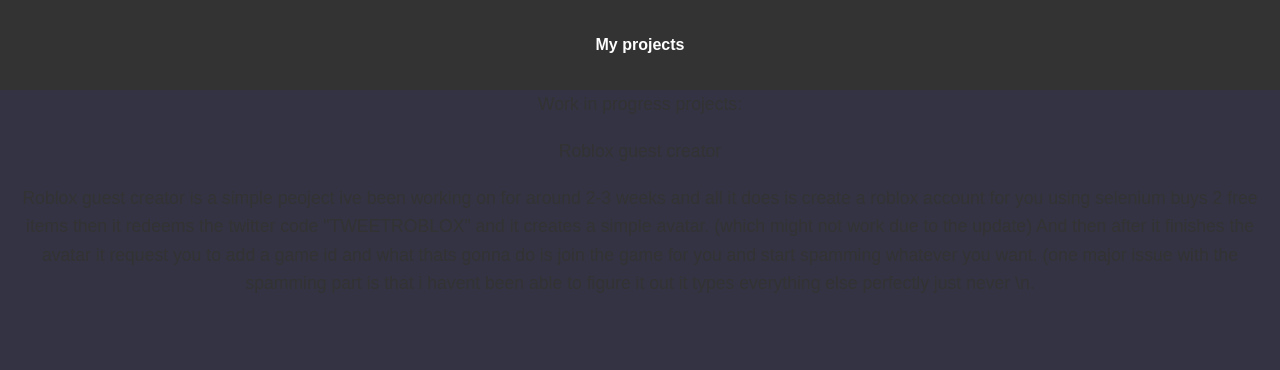
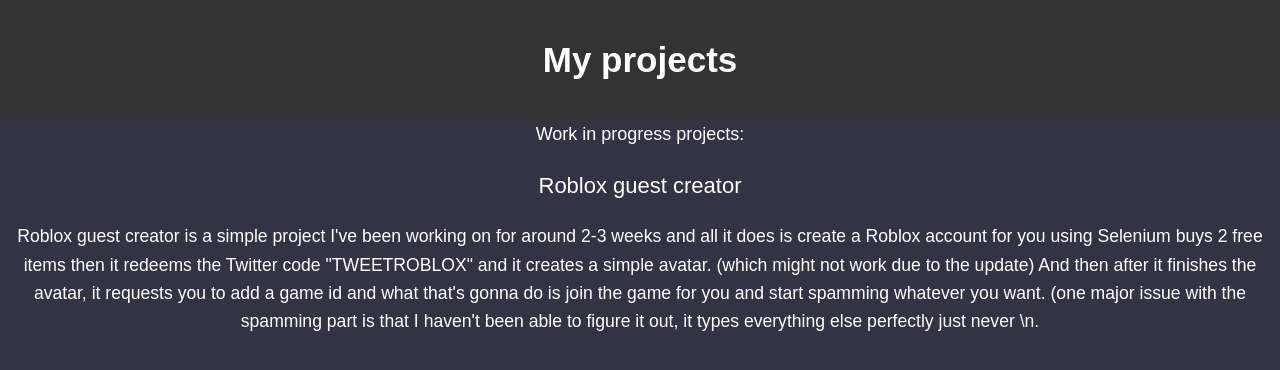
Before and after one commit to V3NOMNS/Live-Racing, a plain HTML site: page index.html in a window 1280 px wide. Drawn offline with Linux system fonts and the light colour scheme.

Commit message:
Update index.html

```diff
--- a/index.html
+++ b/index.html
@@ -9,21 +9,21 @@
         body, h1, p {
             margin: 0;
             padding: 0;
+            color: white; /* Set text color to white for all elements */
         }
 
         body {
             font-family: Arial, sans-serif;
             line-height: 1.6;
             background-color: #334;
-            color: #333;
         }
 
         /* Header styles */
         header {
             background-color: #333;
-            color: #fff;
             text-align: center;
             padding: 2rem;
+            font-size: 35px;
         }
 
         h1 {
@@ -41,7 +41,6 @@
         h2 {
             font-size: 2rem;
             margin-bottom: 1rem;
-            color: #333;
         }
 
         p {
@@ -66,20 +65,19 @@
         /* Footer styles */
         footer {
             background-color: #333;
-            color: #fff;
             text-align: center;
             padding: 1rem;
         }
     </style>
 </head>
 <body>
-    <header style="font-size: 35;"><b>My projects</b></header>
+    <header><b>My projects</b></header>
     <div id="wip">
         <center>
-            <p style="font-size: 18;">Work in progress projects:</p>
+            <p style="font-size: 18px;">Work in progress projects:</p>
             <p> </p>
-            <p style="font-size: 22;">Roblox guest creator</p>
-            <p>Roblox guest creator is a simple peoject ive been working on for around 2-3 weeks and all it does is create a roblox account for you using selenium buys 2 free items then it redeems the twitter code "TWEETROBLOX" and it creates a simple avatar. (which might not work due to the update) And then after it finishes the avatar it request you to add a game id and what thats gonna do is join the game for you and start spamming whatever you want. (one major issue with the spamming part is that i havent been able to figure it out it types everything else perfectly just never \n.</p>
+            <p style="font-size: 22px;">Roblox guest creator</p>
+            <p>Roblox guest creator is a simple project I've been working on for around 2-3 weeks and all it does is create a Roblox account for you using Selenium buys 2 free items then it redeems the Twitter code "TWEETROBLOX" and it creates a simple avatar. (which might not work due to the update) And then after it finishes the avatar, it requests you to add a game id and what that's gonna do is join the game for you and start spamming whatever you want. (one major issue with the spamming part is that I haven't been able to figure it out, it types everything else perfectly just never \n.</p>
         </center>
     </div>
 </body>
```
